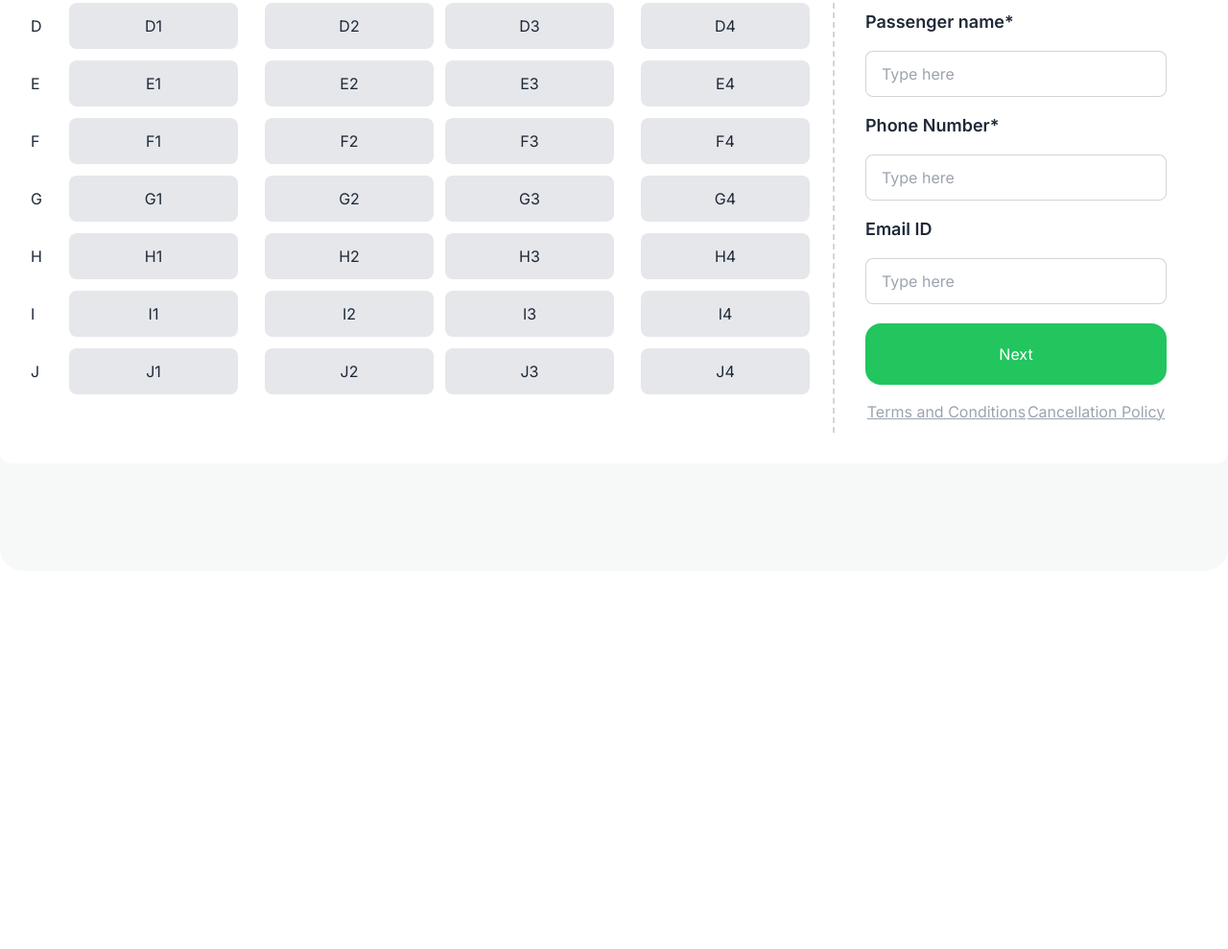
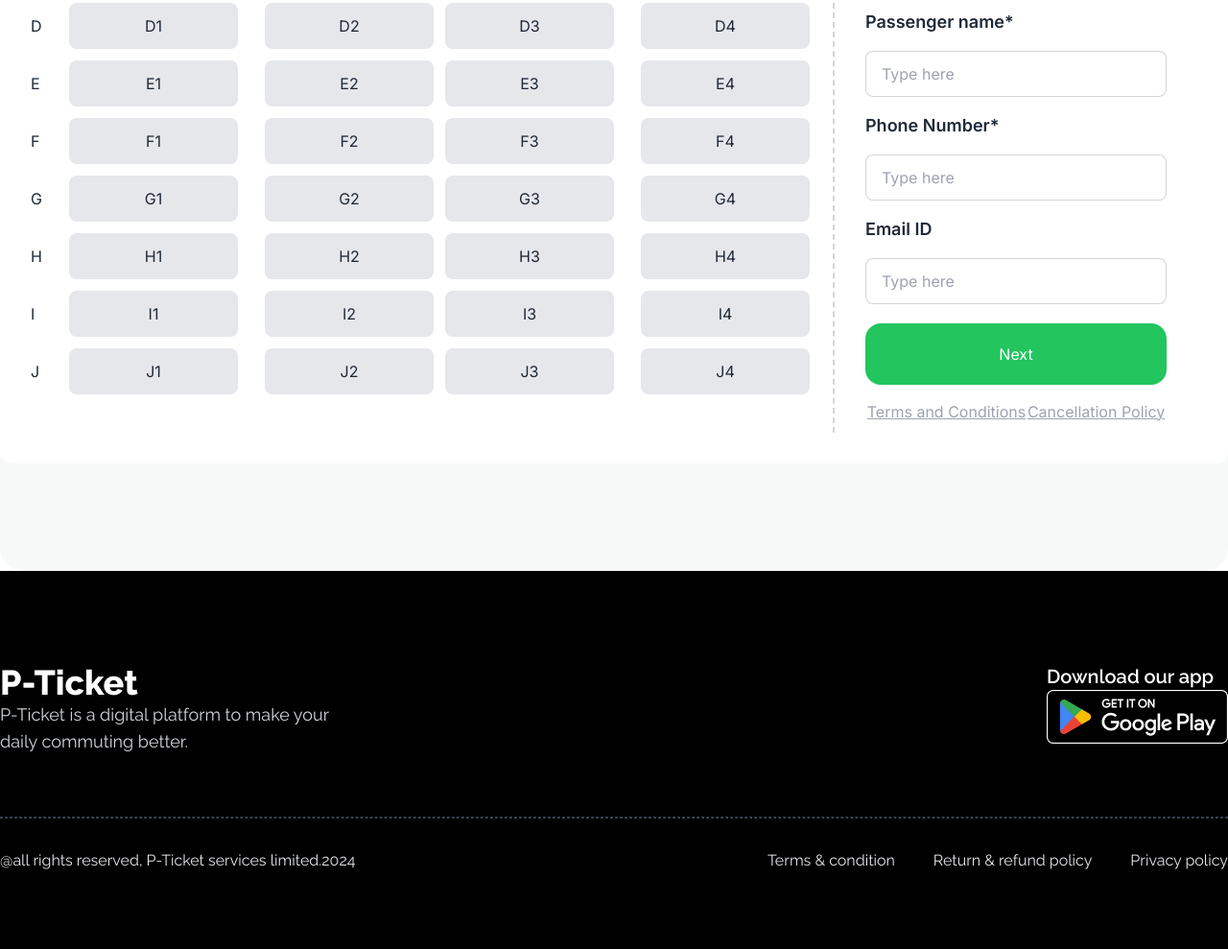
Before and after one commit to mainulbinalif/Assignment-Five, a plain HTML site: page index.html in a window 1280 px wide. Shown: the part 2787-3776 px from the top of the page at 96% size. Before the commit the page ends 3382 px from the top, so only its background shows below. Drawn offline with nearby package versions, Linux system fonts and the light colour scheme.

Commit message:
completed footer section

```diff
--- a/index.html
+++ b/index.html
@@ -390,5 +390,32 @@
             </div>
         </main>
     </header>
+    <!-- Footer Section -->
+    <footer class="bg-black">
+        <div class="container mx-auto">
+            <div class="flex justify-between pt-24 pb-16">
+                <div>
+                    <h3 class="text-4xl font-extrabold text-white">P-Ticket</h3>
+                    <p class="text-lg text-gray-300">P-Ticket is a digital platform to make your<br> daily commuting better.</p>
+                </div>
+                <div>
+                    <p class="text-xl text-white font-semibold">Download our app</p>
+                    <img src="images/playstore1.png" alt="">
+                </div>
+            </div>
+            <hr class="border border-dashed border-gray-700">
+            <div class="flex justify-between text-gray-200 pt-8 pb-20">
+                <div>
+                    <p>@all rights reserved, P-Ticket services limited.2024</p>
+                </div>
+                <div class="flex cursor-pointer gap-10">
+                    <p>Terms & condition</p>
+                    <p>Return & refund policy</p>
+                    <p>Privacy policy</p>
+                </div>
+            </div>
+        </div>
+    </footer>
+    <script src="./scripts/index.js"></script>
 </body>
 </html>
```
